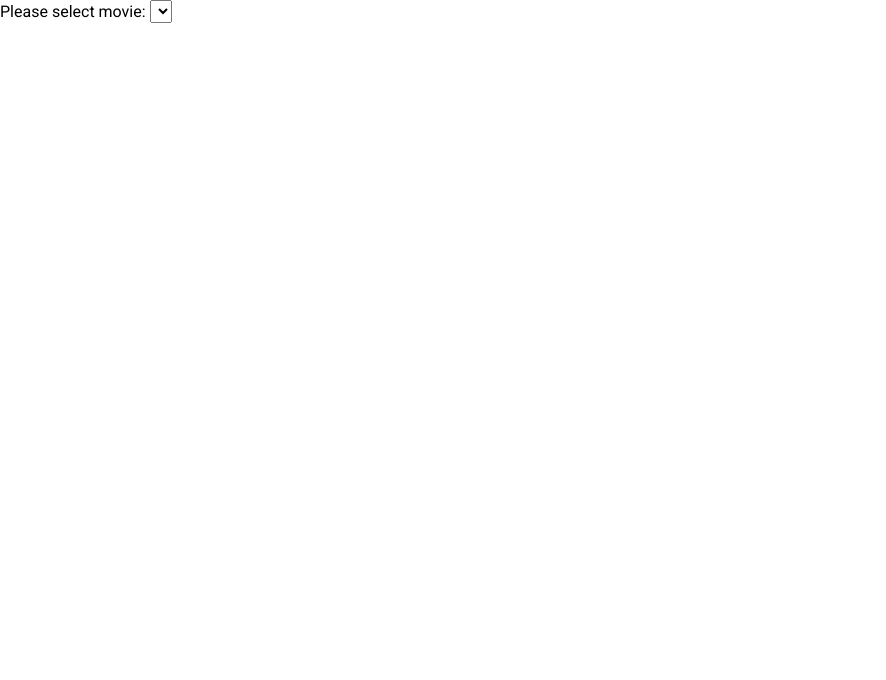
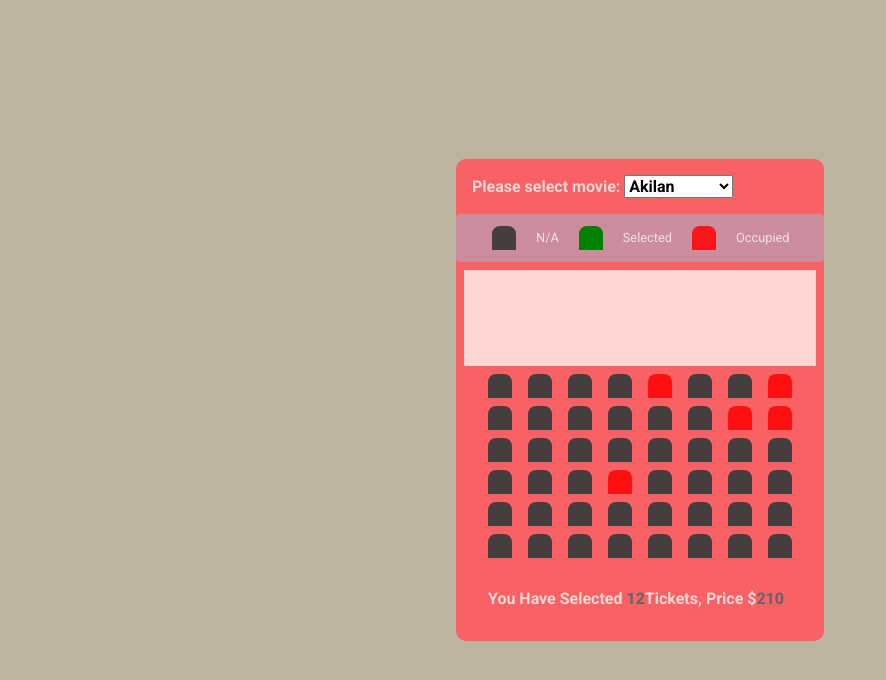
Before and after one commit to vishnuvish-star/Movie-Tickets-booking, a plain HTML site: page index.html in a window 1280 px wide. Shown: the whole page, without its empty margins (0-886 px from the left). Drawn offline with Linux system fonts and the light colour scheme.

Commit message:
add styling

```diff
--- a/index.html
+++ b/index.html
@@ -31,8 +31,96 @@
   <body>
     <main class="main">
       <div class="first-container">
-        <label for="select">Please select movie:</label>
-        <select id="select-movies"></select>
+        <label for="select" class="select-movies">Please select movie:</label>
+        <select class="select-movies">
+          <option value="200">Akilan</option>
+          <option value="110">Pathu Thala</option>
+          <option value="90">DADA</option>
+          <option value="70">Ariyan</option>
+        </select>
+      </div>
+      <div class="second-container">
+        <div class="second-container-items">
+          <div class="seats"></div>
+          <small id="N/A">N/A</small>
+          <div class="seats selected"></div>
+          <small id="selected">Selected</small>
+          <div class="seats occupied"></div>
+          <small id="occupied">Occupied</small>
+        </div>
+      </div>
+      <div class="third-container">
+        <div class="screen"></div>
+      </div>
+      <div class="fourth-container">
+        <div class="row">
+          <div class="seats"></div>
+          <div class="seats"></div>
+          <div class="seats"></div>
+          <div class="seats"></div>
+          <div class="seats occupied"></div>
+          <div class="seats"></div>
+          <div class="seats"></div>
+          <div class="seats occupied"></div>
+        </div>
+        <div class="row">
+          <div class="seats"></div>
+          <div class="seats"></div>
+          <div class="seats"></div>
+          <div class="seats"></div>
+          <div class="seats"></div>
+          <div class="seats"></div>
+          <div class="seats occupied"></div>
+          <div class="seats occupied"></div>
+        </div>
+        <div class="row">
+          <div class="seats"></div>
+          <div class="seats"></div>
+          <div class="seats"></div>
+          <div class="seats"></div>
+          <div class="seats"></div>
+          <div class="seats"></div>
+          <div class="seats"></div>
+          <div class="seats"></div>
+        </div>
+        <div class="row">
+          <div class="seats"></div>
+          <div class="seats"></div>
+          <div class="seats"></div>
+          <div class="seats occupied"></div>
+          <div class="seats"></div>
+          <div class="seats"></div>
+          <div class="seats"></div>
+          <div class="seats"></div>
+        </div>
+        <div class="row">
+          <div class="seats"></div>
+          <div class="seats"></div>
+          <div class="seats"></div>
+          <div class="seats"></div>
+          <div class="seats"></div>
+          <div class="seats"></div>
+          <div class="seats"></div>
+          <div class="seats"></div>
+        </div>
+        <div class="row">
+          <div class="seats"></div>
+          <div class="seats"></div>
+          <div class="seats"></div>
+          <div class="seats"></div>
+          <div class="seats"></div>
+          <div class="seats"></div>
+          <div class="seats"></div>
+          <div class="seats"></div>
+        </div>
+      </div>
+      <div class="fiveth-container">
+        <div class="message">
+          <p class="message">
+            You Have Selected <span class="numbers">12</span>Tickets, Price
+            $<span class="numbers">210</span>
+          </p>
+        </div>
       </div>
     </main>
 
--- a/styling/style.css
+++ b/styling/style.css
@@ -1,6 +1,6 @@
 /* select a font */
 
-@import url('https://fonts.googleapis.com/css2?family=Noto+Sans:wght@400;500;600;700;800;900&family=Roboto:wght@400;500;700;900&display=swap');
+@import url("https://fonts.googleapis.com/css2?family=Noto+Sans:wght@400;500;600;700;800;900&family=Roboto:wght@400;500;700;900&display=swap");
 
 *,
 *::after,
@@ -12,8 +12,8 @@
 }
 
 :root {
-  --ff-roboto: 'Roboto', sans-serif;
-  --ff-noto-sans: 'Noto Sans', sans-serif;
+  --ff-roboto: "Roboto", sans-serif;
+  --ff-noto-sans: "Noto Sans", sans-serif;
   --transition: all 0.3s linear;
   --spacing: 0.1rem;
   --radius: 0.25rem;
@@ -101,3 +101,85 @@ p {
     width: 95vw;
   }
 }
+:root {
+  --clr-pink: #ff595fe4;
+  --clr-sandle: #8779518d;
+  --clr-green: #8ac926;
+  --clr-blue: #1982c4;
+  --clr-voilet: #6a4c93;
+  --clr-white: #ffffffbc;
+}
+body {
+  width: 100vw;
+  height: 100vh;
+  background-color: var(--clr-sandle);
+  color: var(--clr-white);
+  display: flex;
+  align-items: center;
+  justify-content: center;
+}
+.main {
+  background-color: var(--clr-pink);
+  border-radius: 10px;
+}
+.first-container {
+  margin: 1rem;
+}
+.select-movies {
+  font-weight: 700;
+}
+.second-container {
+  width: 23rem;
+  background-color: #90c6e86d;
+  display: flex;
+  align-items: center;
+  padding: 0.5rem 2rem;
+  border-radius: var(--radius);
+}
+.second-container-items {
+  padding: 0.25rem;
+  gap: 1.25rem;
+  display: flex;
+  align-items: center;
+}
+.third-container {
+  margin: 0.5rem;
+}
+.screen {
+  width: 22rem;
+  height: 6rem;
+  background-color: var(--clr-white);
+}
+.fourth-container {
+  display: flex;
+  flex-direction: column;
+  align-items: center;
+  gap: 0.5rem;
+}
+.row{
+  display: flex;
+  gap: 1rem;
+
+}
+.seats {
+  background-color:rgb(69, 62, 62);
+  width: 1.5rem;
+  height: 1.5rem;
+  border-top-right-radius: 8px;
+  border-top-left-radius: 8px;
+}
+.fiveth-container{
+  margin: 2rem;
+}
+.message{
+font-weight: 700;
+}
+.numbers{
+  color: #5c666c;
+}
+.selected{
+  background-color: green;
+}
+.occupied{
+  background-color: rgba(255, 0, 0, 0.842);
+}
```
